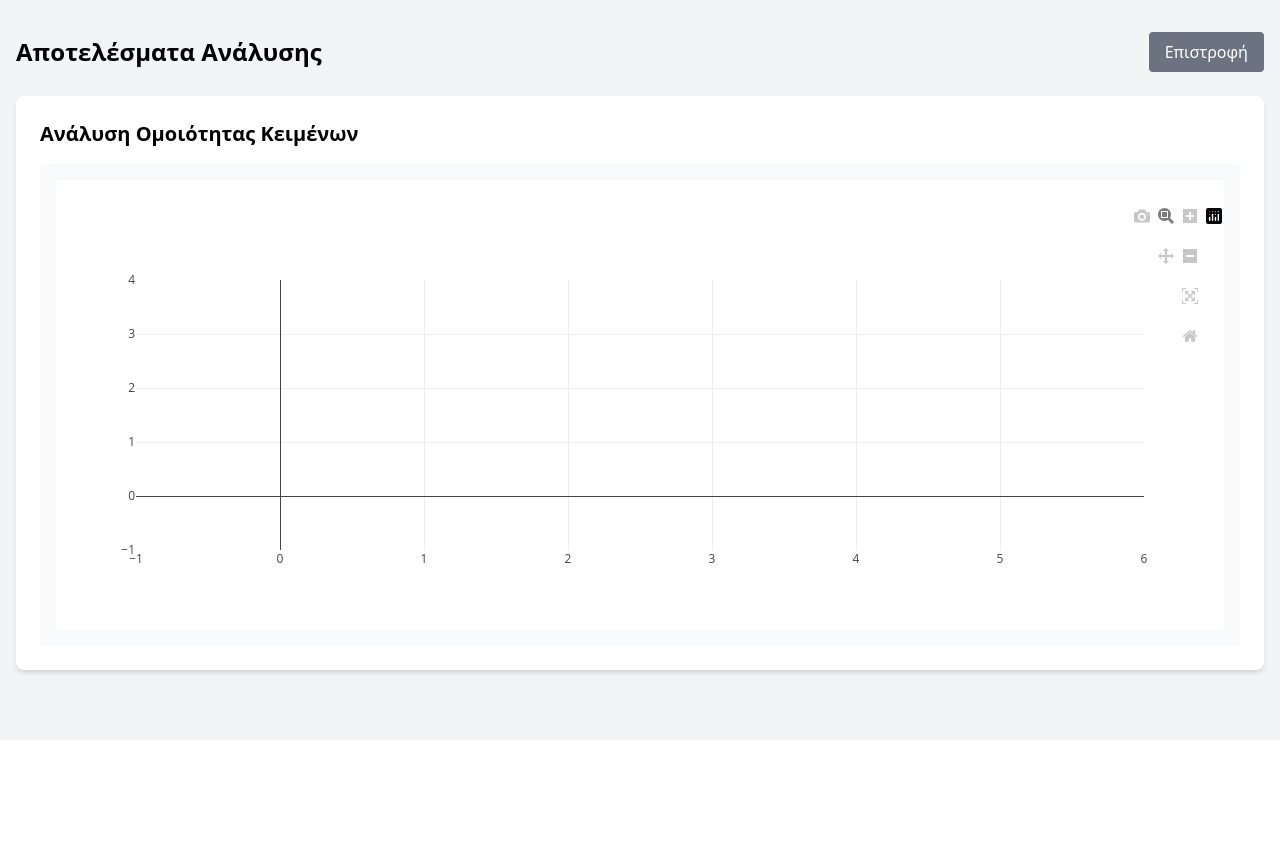
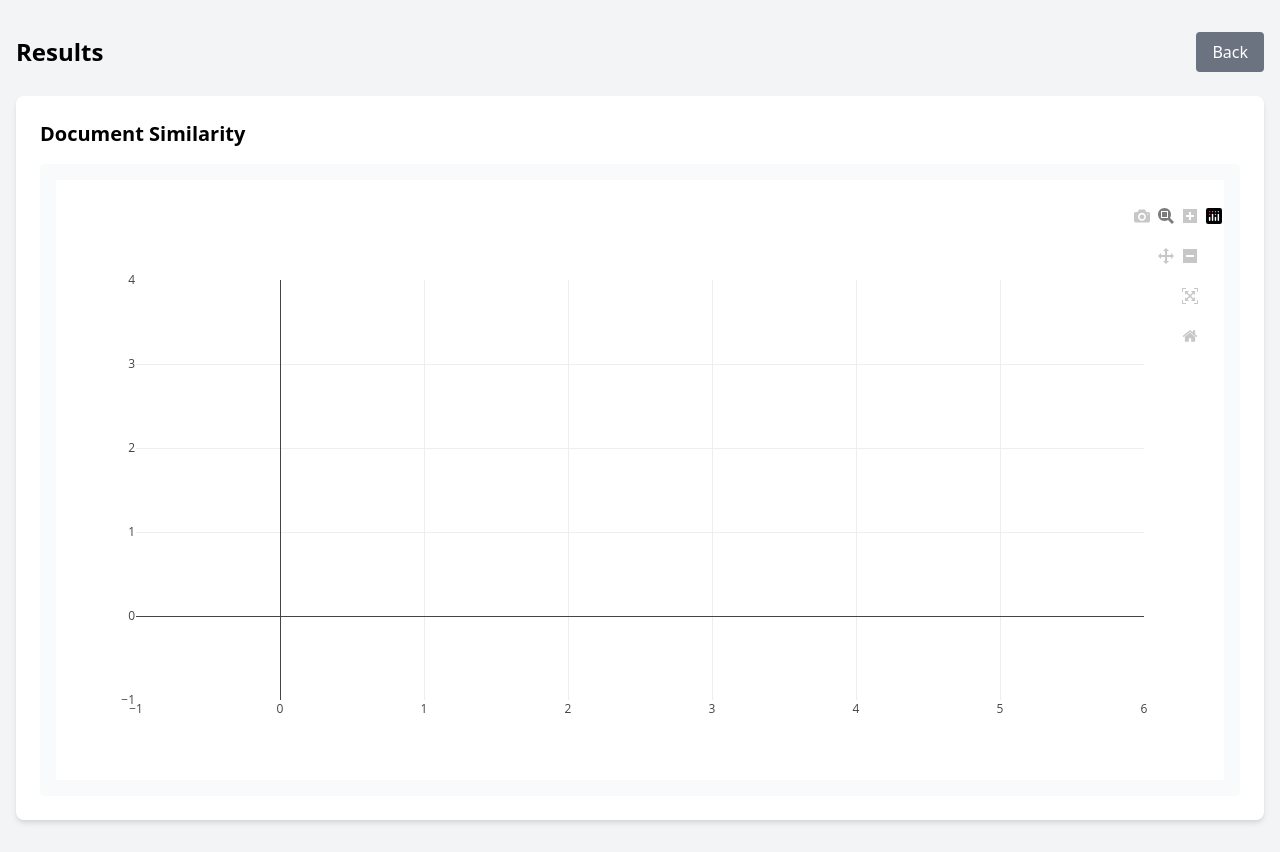
Before and after one commit to StergiosCha/NATS, a Flask app: template app/templates/results.html in a window 1280 px wide. Shown: the part 60-912 px from the top of the page. Before the commit the page ends 739 px from the top, so only its background shows below. Run offline with Flask 2, Linux system fonts and the light colour scheme; the template is opened without the code that fills it: most values are stand-ins (such as "Sample title", 1, 10 or a date in 2020); some libraries are stand-ins or nearby versions.

Commit message:
Update results.html

```diff
--- a/app/templates/results.html
+++ b/app/templates/results.html
@@ -3,40 +3,35 @@
 
 {% block content %}
 <div class="space-y-6">
-    <div class="flex justify-between items-center mb-6">
-        <h2 class="text-2xl font-bold">Αποτελέσματα Ανάλυσης</h2>
-        <a href="{{ url_for('main.home') }}" class="bg-gray-500 hover:bg-gray-600 text-white py-2 px-4 rounded transition duration-200">
-            Επιστροφή
+    <div class="flex justify-between items-center">
+        <h2 class="text-2xl font-bold">Results</h2>
+        <a href="{{ url_for('main.home') }}" class="bg-gray-500 hover:bg-gray-600 text-white py-2 px-4 rounded">
+            Back
         </a>
     </div>
 
     {% if analysis_type == 'NER' %}
         {% for filename, data in files.items() %}
-            <div class="bg-white shadow-md rounded-lg p-6 mb-6">
+            <div class="bg-white shadow-md rounded-lg p-6">
                 <h3 class="text-xl font-bold mb-4">{{ filename }}</h3>
 
-                <!-- Text Preview -->
-                <div class="bg-gray-50 p-4 rounded mb-6">
-                    <h4 class="font-semibold mb-2">Προεπισκόπηση Κειμένου:</h4>
+                <div class="bg-gray-50 p-4 rounded mb-4">
+                    <h4 class="font-semibold mb-2">Preview:</h4>
                     <p>{{ data.preview }}...</p>
                 </div>
 
-                <!-- Entity Network -->
-                <div class="mb-6">
-                    <h4 class="font-semibold mb-2">Δίκτυο Οντοτήτων:</h4>
-                    <div class="border rounded">
-                        <iframe src="{{ url_for('static', filename=data.network_path) }}"
-                                class="w-full h-[500px]">
-                        </iframe>
-                    </div>
+                <div class="mb-4">
+                    <h4 class="font-semibold mb-2">Entity Network:</h4>
+                    <iframe src="{{ url_for('static', filename=data.network_path) }}"
+                            class="w-full h-[500px] border rounded">
+                    </iframe>
                 </div>
 
-                <!-- Entity List -->
-                <div class="mb-6">
-                    <h4 class="font-semibold mb-2">Οντότητες που Βρέθηκαν:</h4>
+                <div class="mb-4">
+                    <h4 class="font-semibold mb-2">Entities:</h4>
                     <div class="flex flex-wrap gap-2">
                         {% for entity, label in data.entities.items() %}
-                            <span class="inline-flex items-center px-3 py-1 rounded text-sm
+                            <span class="inline-flex px-3 py-1 rounded text-sm
                                 {% if label == 'PERSON' %}
                                     bg-yellow-200 text-gray-800
                                 {% elif label == 'ORG' %}
@@ -46,21 +41,19 @@
                                 {% elif label == 'DATE' %}
                                     bg-purple-400 text-gray-800
                                 {% endif %}">
-                                {{ entity }}
-                                <span class="ml-1 text-xs opacity-75">({{ label }})</span>
+                                {{ entity }} ({{ label }})
                             </span>
                         {% endfor %}
                     </div>
                 </div>
 
-                <!-- Entity Counts -->
                 <div>
-                    <h4 class="font-semibold mb-2">Πλήθος ανά Τύπο Οντότητας:</h4>
+                    <h4 class="font-semibold mb-2">Entity Counts:</h4>
                     <div class="grid grid-cols-2 md:grid-cols-3 gap-4">
                         {% for label, count in data.entity_counts.items() %}
-                            <div class="flex justify-between items-center p-2 bg-gray-50 rounded">
-                                <span class="font-medium">{{ label }}</span>
-                                <span class="bg-gray-200 px-3 py-1 rounded-full text-sm">{{ count }}</span>
+                            <div class="flex justify-between p-2 bg-gray-50 rounded">
+                                <span>{{ label }}</span>
+                                <span class="bg-gray-200 px-2 rounded">{{ count }}</span>
                             </div>
                         {% endfor %}
                     </div>
@@ -68,11 +61,10 @@
             </div>
         {% endfor %}
     {% else %}
-        <!-- Doc2Vec Results -->
         <div class="bg-white shadow-md rounded-lg p-6">
-            <h3 class="text-xl font-bold mb-4">Ανάλυση Ομοιότητας Κειμένων</h3>
+            <h3 class="text-xl font-bold mb-4">Document Similarity</h3>
             <div class="bg-gray-50 rounded p-4">
-                <div id="plot" class="w-full h-[600px]"></div>
+                <div id="plot" style="width: 100%; height: 600px;"></div>
             </div>
             <script>
                 var plotData = {{ files.all_docs.plot | safe }};
```
